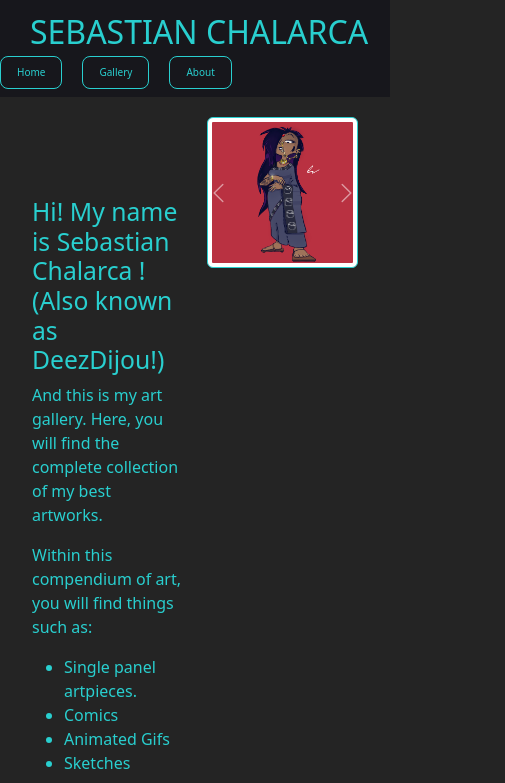
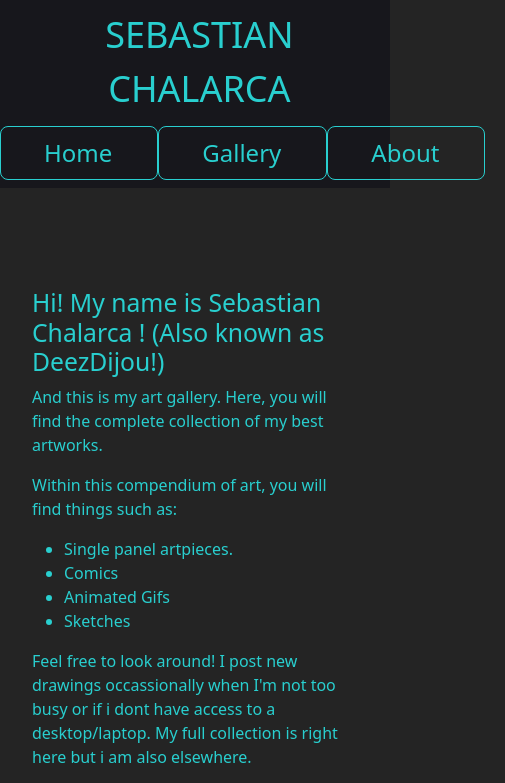
Before and after one commit to SebC750/Art_Gallery_Portfolio, a React (Vite) app in the folder art_gallery_portfolio/: page / in a window 390 px wide. Shown: the top 783 px of the page, 505 px wide, since content can reach past the window. Built offline with nearby package versions, Linux system fonts and the light colour scheme.

Commit message:
adjusted bootstrap cols to be responsive for mobil
- Changed bootstrap cols to be responsive for mobile phones.
- Gallery now shortens the number of columns for each row depending on screen size. This makes the image thumbnails less squeezed in.

```diff
--- a/art_gallery_portfolio/src/Components/Gallery.jsx
+++ b/art_gallery_portfolio/src/Components/Gallery.jsx
@@ -141,7 +141,7 @@ const Gallery = () => {
                             </div>
                             {/*If no artworks in particular are selected by the user, we must first check if there are any artworks to show at all. */}
                             allArtworks && !errorMessage ? (
-                            <div className="row row-cols-3">
+                            <div className="row row-cols-1 row-cols-md-2 row-cols-lg-3 ">
                                 {allArtworks.map((val, index) => (
                                     <div key={index} className="art-gallery-properties">
                                          {/* If a user clicks on the image, show the artwork by passing the data into the function*/}
--- a/art_gallery_portfolio/src/Components/Home.jsx
+++ b/art_gallery_portfolio/src/Components/Home.jsx
@@ -14,7 +14,7 @@ const Home = () => {
 
                 <div className="intro-container-bg">
                     <div className="row">
-                        <div className="col">
+                    <div className="col-lg-6 col-12">
                             <div className="intro-content">
                                 <div className="intro-title">
                                     <h2> Hi! My name is Sebastian Chalarca ! (Also known as DeezDijou!)</h2>
@@ -38,7 +38,7 @@ const Home = () => {
 
 
                         </div>
-                        <div className="col">
+                        <div className="col-lg-6 col-12">
                             <div id="intro-carousel" className="carousel slide" data-bs-ride="carousel">
                                 <div className="carousel-inner">
 
--- a/art_gallery_portfolio/src/Styles/Footer.css
+++ b/art_gallery_portfolio/src/Styles/Footer.css
@@ -27,7 +27,7 @@
 }
 .footer{
     margin-top: 50px;
-    height: 28vh;
+    height: 35vh;
 }
 .footer-bg{
     background-color: black;
--- a/art_gallery_portfolio/src/Styles/Home.css
+++ b/art_gallery_portfolio/src/Styles/Home.css
@@ -14,8 +14,3 @@
     color: rgb(41, 207, 207);
 
 }
-@media(max-width: 720px){
-    .intro-container-bg{
-        flex-direction: column;
-    }
-}
--- a/art_gallery_portfolio/src/Styles/Navbar.css
+++ b/art_gallery_portfolio/src/Styles/Navbar.css
@@ -28,7 +28,22 @@
     margin-right: 20px;
 }
 @media(max-width: 720px){
+
+    .navbar-items div{
+        width: 100%;
+        padding-left: 33px;
+        padding-right: 35px;
+    }
     .btn{
-        --bs-btn-font-size: 10px;
+        width: 100%;
+        --bs-btn-font-size: 24px;
+
+
+    }
+    .navbar-logo{
+        text-align: center;
+        width: 92%;
+        font-size: 36px;
+        margin-bottom: 10px;
     }
 }
```
